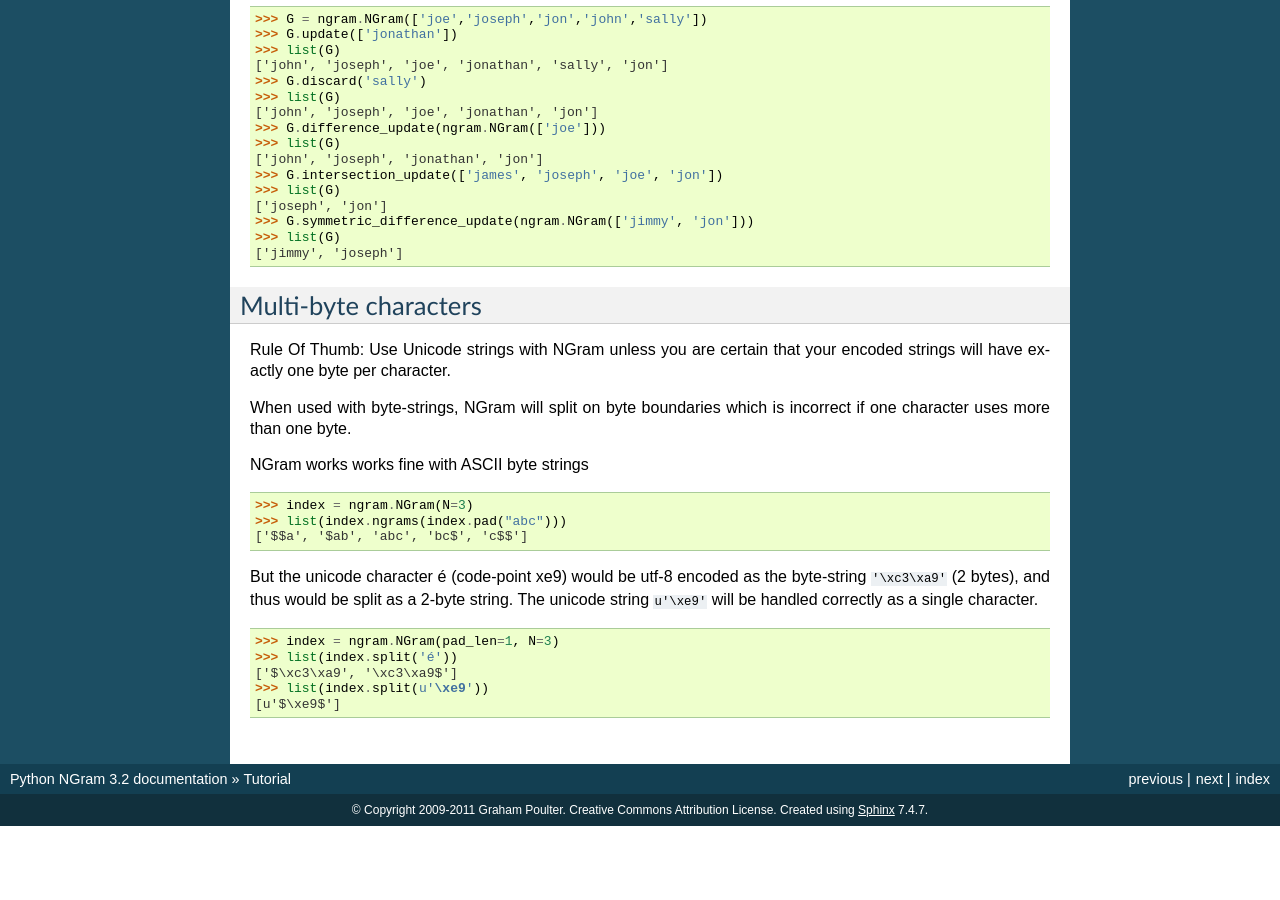
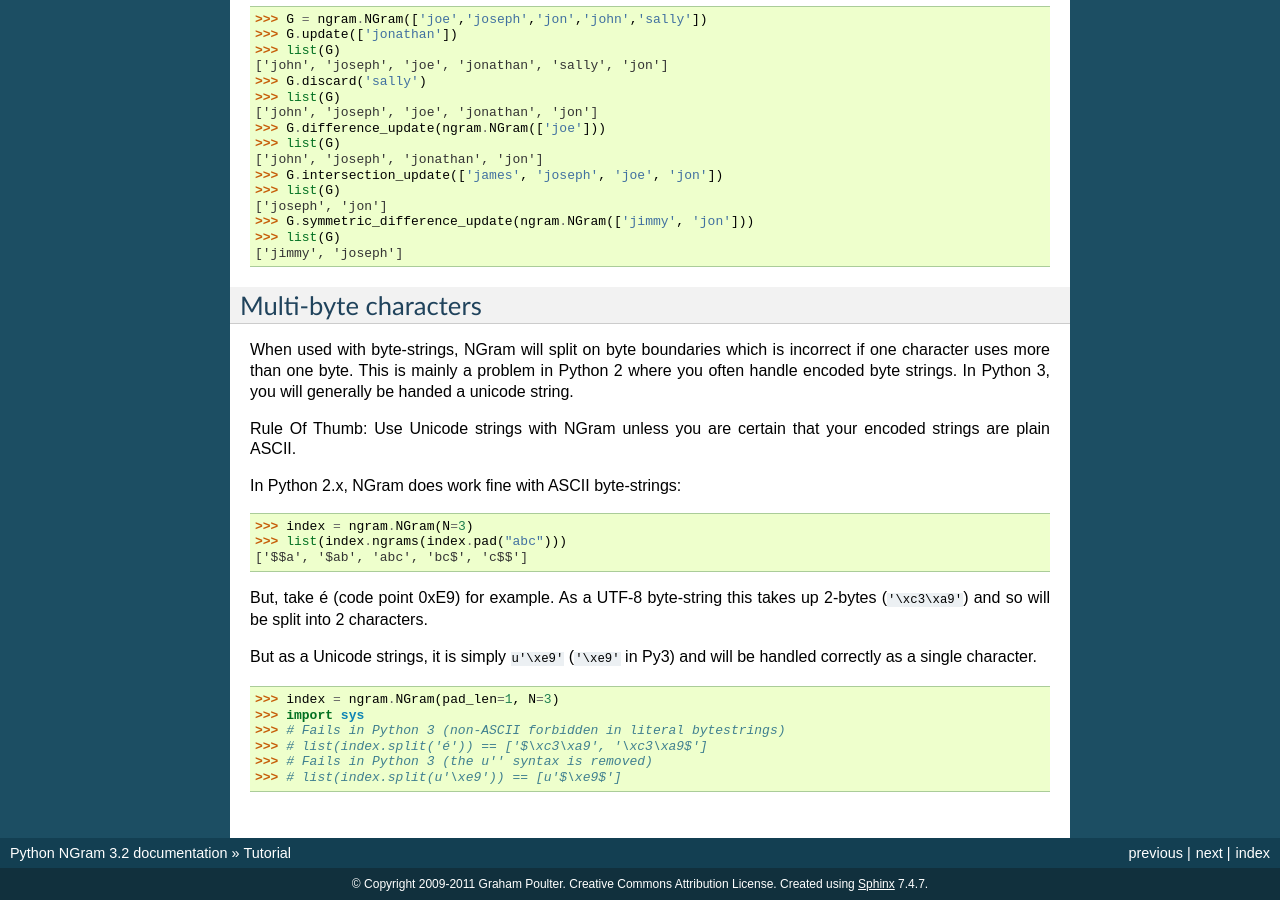
Before and after one commit to gpoulter/python-ngram, a Sphinx documentation site: the page built from docs/tutorial.rst, in a window 1280 px wide and 900 px high, scrolled down 1789 px. Built offline with Sphinx 7.4.7, drawn with Linux system fonts in a browser that asks for light colours; before the commit the page ends 2615 px from its top, so only the background shows below that; some of the changed text lies outside the part shown.

Commit message:
Fix up tox and doctests to pass under Python 3.2

```diff
--- a/docs/tutorial.rst
+++ b/docs/tutorial.rst
@@ -141,13 +141,15 @@ NGram instance.
 Multi-byte characters
 =====================
 
-Rule Of Thumb: Use Unicode strings with NGram unless you are
-certain that your encoded strings will have exactly one byte per character.
+When used with byte-strings, NGram will split on byte boundaries which is
+incorrect if one character uses more than one byte.  This is mainly a problem
+in Python 2 where you often handle encoded byte strings.  In Python 3, you will
+generally be handed a unicode string.
 
-When used with byte-strings, NGram will split on byte boundaries which is
-incorrect if one character uses more than one byte.
+Rule Of Thumb: Use Unicode strings with NGram unless you are certain that your
+encoded strings are plain ASCII.
 
-NGram works works fine with ASCII byte strings
+In Python 2.x, NGram does work fine with ASCII byte-strings:
 
 .. doctest::
 
@@ -155,15 +157,17 @@ NGram works works fine with ASCII byte strings
     >>> list(index.ngrams(index.pad("abc")))
     ['$$a', '$ab', 'abc', 'bc$', 'c$$']
 
-But the unicode character é (code-point \xe9) would be utf-8 encoded
-as the byte-string ``'\xc3\xa9'`` (2 bytes), and thus would be split
-as a 2-byte string. The unicode string ``u'\xe9'`` will be handled
-correctly as a single character.
+But, take é (code point 0xE9) for example.  As a UTF-8 byte-string this
+takes up 2-bytes (``'\xc3\xa9'``) and so will be split into 2 characters.
+
+But as a Unicode strings, it is simply ``u'\xe9'`` (``'\xe9'`` in Py3)
+and will be handled correctly as a single character.
 
 .. doctest::
 
     >>> index = ngram.NGram(pad_len=1, N=3)
-    >>> list(index.split('é'))
-    ['$\xc3\xa9', '\xc3\xa9$']
-    >>> list(index.split(u'\xe9'))
-    [u'$\xe9$']
+    >>> import sys
+    >>> # Fails in Python 3 (non-ASCII forbidden in literal bytestrings)
+    >>> # list(index.split('é')) == ['$\xc3\xa9', '\xc3\xa9$']
+    >>> # Fails in Python 3 (the u'' syntax is removed)
+    >>> # list(index.split(u'\xe9')) == [u'$\xe9$']
```
Also changed, not shown: other parts of docs/tutorial.rst (+3 -3 lines), 1 other file.
